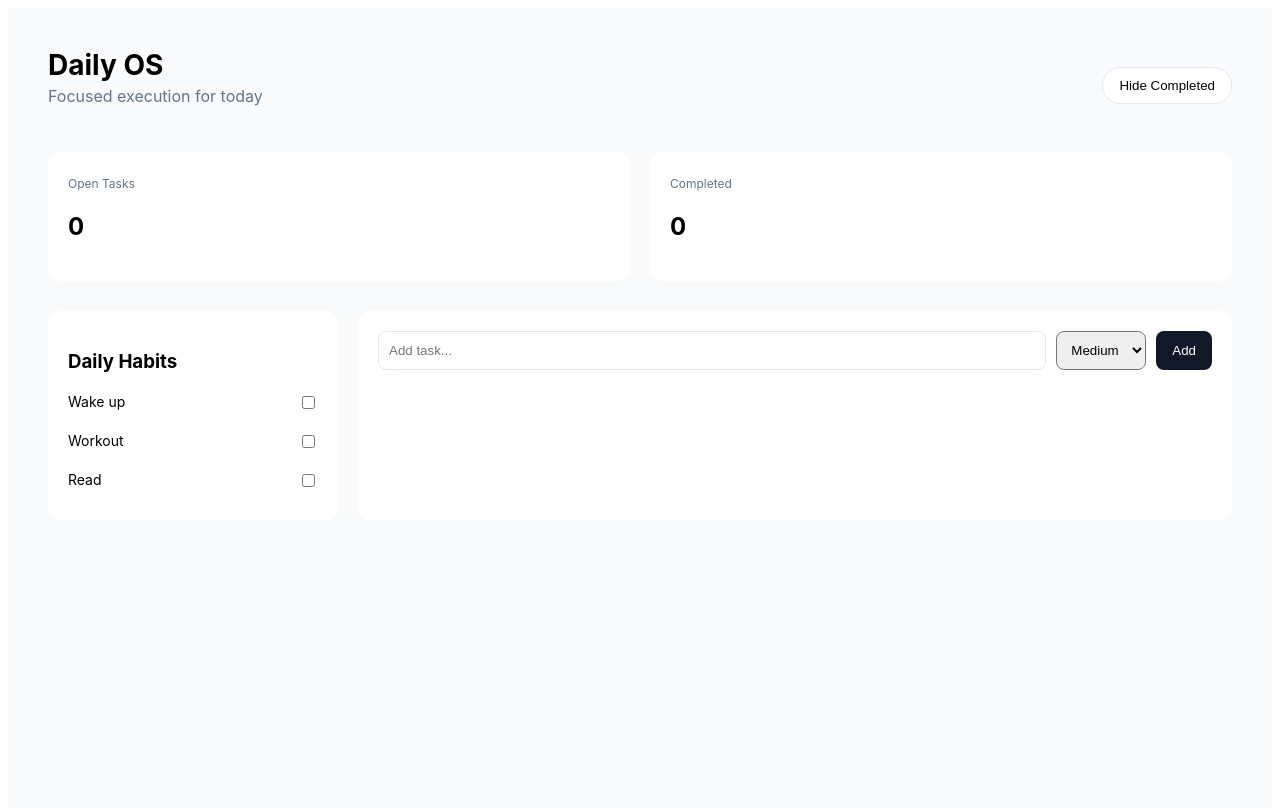
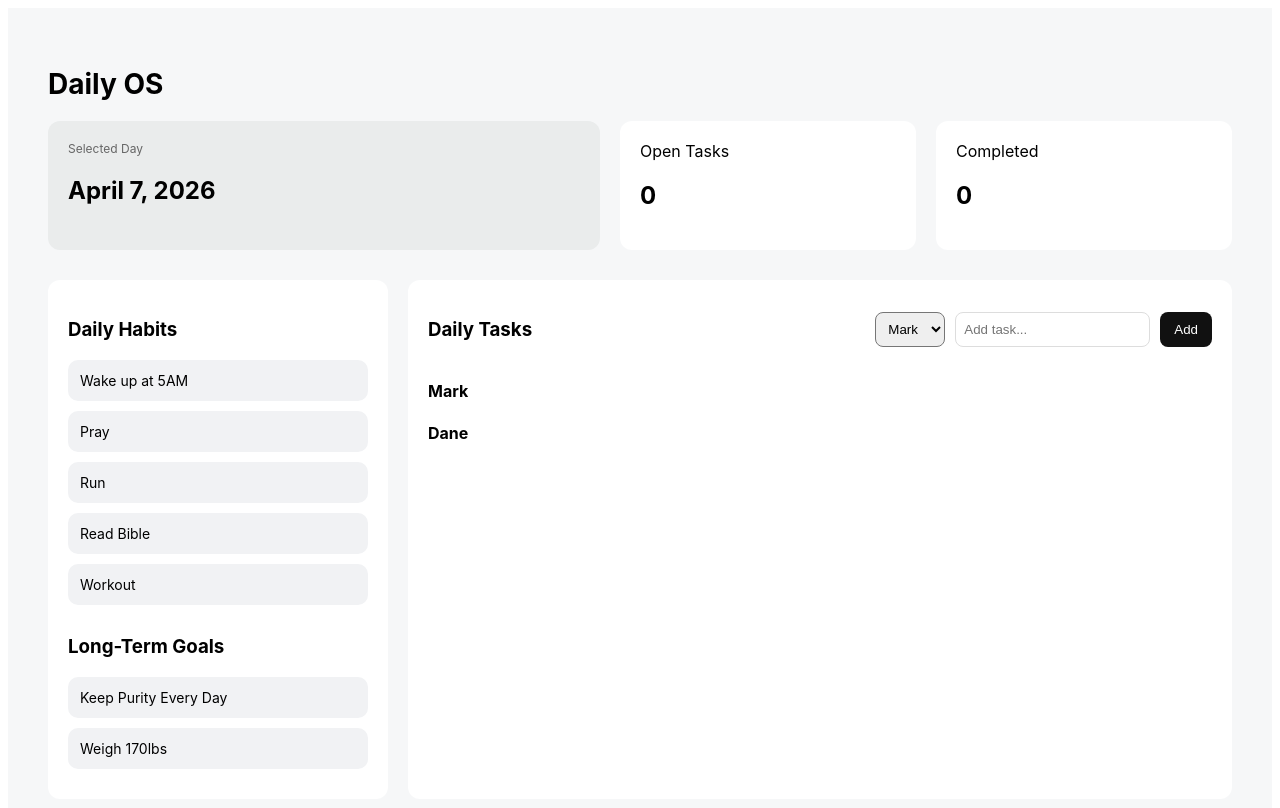
Before and after one commit to nikitaline-code/nl-operating-system, a Next.js app: page /tasks in a window 1280 px wide. Shown: the top 808 px of the page. Built offline with nearby package versions, Linux system fonts and the light colour scheme.

Commit message:
Update tasks.js

```diff
--- a/pages/tasks.js
+++ b/pages/tasks.js
@@ -1,147 +1,145 @@
 import { useState } from "react";
 
 export default function Tasks() {
+  const [person, setPerson] = useState("Mark");
+  const [taskText, setTaskText] = useState("");
   const [tasks, setTasks] = useState([]);
-  const [taskText, setTaskText] = useState("");
-  const [priority, setPriority] = useState("Medium");
-  const [hideCompleted, setHideCompleted] = useState(false);
 
   const [habits, setHabits] = useState([
-    { name: "Wake up", done: false },
-    { name: "Workout", done: false },
-    { name: "Read", done: false },
+    "Wake up at 5AM",
+    "Pray",
+    "Run",
+    "Read Bible",
+    "Workout",
   ]);
 
   const addTask = () => {
     if (!taskText) return;
+
     setTasks([
       ...tasks,
       {
         text: taskText,
-        priority,
+        person,
         done: false,
       },
     ]);
+
     setTaskText("");
   };
 
-  const toggleTask = (index) => {
+  const toggleTask = (i) => {
     const updated = [...tasks];
-    updated[index].done = !updated[index].done;
+    updated[i].done = !updated[i].done;
     setTasks(updated);
   };
 
-  const toggleHabit = (index) => {
-    const updated = [...habits];
-    updated[index].done = !updated[index].done;
-    setHabits(updated);
+  const groupedTasks = {
+    Mark: tasks.filter((t) => t.person === "Mark"),
+    Dane: tasks.filter((t) => t.person === "Dane"),
   };
 
   return (
     <div style={styles.page}>
       {/* HEADER */}
       <div style={styles.header}>
-        <div>
         <h1 style={styles.title}>Daily OS</h1>
-          <p style={styles.subtitle}>Focused execution for today</p>
       </div>
 
-        <button
-          onClick={() => setHideCompleted(!hideCompleted)}
-          style={styles.toggleBtn}
-        >
-          {hideCompleted ? "Show Completed" : "Hide Completed"}
-        </button>
+      {/* TOP CARDS */}
+      <div style={styles.topRow}>
+        <div style={styles.bigCard}>
+          <div style={styles.dateLabel}>Selected Day</div>
+          <h2>April 7, 2026</h2>
         </div>
 
-      {/* STATS */}
-      <div style={styles.stats}>
-        <div style={styles.card}>
-          <span style={styles.cardLabel}>Open Tasks</span>
+        <div style={styles.smallCard}>
+          <span>Open Tasks</span>
           <h2>{tasks.filter((t) => !t.done).length}</h2>
         </div>
 
-        <div style={styles.card}>
-          <span style={styles.cardLabel}>Completed</span>
+        <div style={styles.smallCard}>
+          <span>Completed</span>
           <h2>{tasks.filter((t) => t.done).length}</h2>
         </div>
       </div>
 
       {/* MAIN */}
       <div style={styles.main}>
-        {/* HABITS */}
-        <div style={styles.habits}>
-          <h3 style={styles.sectionTitle}>Daily Habits</h3>
+        {/* LEFT */}
+        <div style={styles.left}>
+          <h3>Daily Habits</h3>
 
-          {habits.map((habit, i) => (
-            <div
-              key={i}
-              style={{
-                ...styles.habitItem,
-                opacity: habit.done ? 0.5 : 1,
-              }}
-              onClick={() => toggleHabit(i)}
-            >
-              <span>{habit.name}</span>
-              <input type="checkbox" checked={habit.done} readOnly />
+          {habits.map((h, i) => (
+            <div key={i} style={styles.habit}>
+              {h}
             </div>
           ))}
+
+          <h3 style={{ marginTop: 30 }}>Long-Term Goals</h3>
+
+          <div style={styles.habit}>Keep Purity Every Day</div>
+          <div style={styles.habit}>Weigh 170lbs</div>
         </div>
 
-        {/* TASKS */}
-        <div style={styles.tasks}>
-          {/* INPUT */}
-          <div style={styles.inputRow}>
+        {/* RIGHT */}
+        <div style={styles.right}>
+          <div style={styles.taskHeader}>
+            <h3>Daily Tasks</h3>
+
+            <div style={styles.controls}>
+              <select
+                value={person}
+                onChange={(e) => setPerson(e.target.value)}
+                style={styles.select}
+              >
+                <option>Mark</option>
+                <option>Dane</option>
+              </select>
+
               <input
+                placeholder="Add task..."
                 value={taskText}
                 onChange={(e) => setTaskText(e.target.value)}
-              placeholder="Add task..."
                 style={styles.input}
               />
-
-            <select
-              value={priority}
-              onChange={(e) => setPriority(e.target.value)}
-              style={styles.select}
-            >
-              <option>High</option>
-              <option>Medium</option>
-              <option>Low</option>
-            </select>
 
               <button onClick={addTask} style={styles.addBtn}>
                 Add
               </button>
             </div>
+          </div>
 
-          {/* TASK LIST */}
-          <div>
-            {tasks
-              .filter((t) => (hideCompleted ? !t.done : true))
-              .map((task, i) => (
+          {/* MARK TASKS */}
+          <div style={styles.section}>
+            <h4>Mark</h4>
+            {groupedTasks.Mark.map((t, i) => (
               <div
                 key={i}
                 style={{
-                    ...styles.taskItem,
-                    opacity: task.done ? 0.5 : 1,
+                  ...styles.task,
+                  opacity: t.done ? 0.5 : 1,
                 }}
                 onClick={() => toggleTask(i)}
               >
-                  <span>{task.text}</span>
+                {t.text}
+              </div>
+            ))}
+          </div>
 
-                  <span
+          {/* DANE TASKS */}
+          <div style={styles.section}>
+            <h4>Dane</h4>
+            {groupedTasks.Dane.map((t, i) => (
+              <div
+                key={i}
                 style={{
-                      ...styles.badge,
-                      background:
-                        task.priority === "High"
-                          ? "#fee2e2"
-                          : task.priority === "Medium"
-                          ? "#fef3c7"
-                          : "#e0f2fe",
+                  ...styles.task,
+                  opacity: t.done ? 0.5 : 1,
                 }}
+                onClick={() => toggleTask(i)}
               >
-                    {task.priority}
-                  </span>
+                {t.text}
               </div>
             ))}
           </div>
@@ -155,124 +153,110 @@ export default function Tasks() {
 
 const styles = {
   page: {
+    background: "#f6f7f8",
+    minHeight: "100vh",
     padding: 40,
     fontFamily: "Inter, sans-serif",
-    background: "#f8fafc",
-    minHeight: "100vh",
   },
 
   header: {
-    display: "flex",
-    justifyContent: "space-between",
-    alignItems: "center",
+    marginBottom: 20,
   },
 
   title: {
-    margin: 0,
     fontSize: 28,
   },
 
-  subtitle: {
-    marginTop: 4,
-    color: "#64748b",
+  topRow: {
+    display: "flex",
+    gap: 20,
+    marginBottom: 30,
   },
 
-  toggleBtn: {
-    background: "#fff",
-    border: "1px solid #e2e8f0",
-    padding: "10px 16px",
-    borderRadius: 999,
-    cursor: "pointer",
-  },
-
-  stats: {
-    display: "flex",
-    gap: 20,
-    marginTop: 30,
-  },
-
-  card: {
-    background: "#fff",
-    padding: 20,
-    borderRadius: 12,
-    flex: 1,
-  },
-
-  cardLabel: {
-    color: "#64748b",
-    fontSize: 12,
-  },
-
-  main: {
-    display: "flex",
-    gap: 20,
-    marginTop: 30,
-  },
-
-  habits: {
-    width: 250,
-    background: "#fff",
+  bigCard: {
+    flex: 2,
+    background: "#eaecec",
     padding: 20,
     borderRadius: 12,
   },
 
-  sectionTitle: {
-    marginBottom: 10,
-  },
-
-  habitItem: {
-    display: "flex",
-    justifyContent: "space-between",
-    padding: "10px 0",
-    cursor: "pointer",
-    fontSize: 14,
-  },
-
-  tasks: {
+  smallCard: {
     flex: 1,
     background: "#fff",
     padding: 20,
     borderRadius: 12,
   },
 
-  inputRow: {
+  dateLabel: {
+    fontSize: 12,
+    color: "#666",
+  },
+
+  main: {
+    display: "flex",
+    gap: 20,
+  },
+
+  left: {
+    width: 300,
+    background: "#fff",
+    padding: 20,
+    borderRadius: 12,
+  },
+
+  right: {
+    flex: 1,
+    background: "#fff",
+    padding: 20,
+    borderRadius: 12,
+  },
+
+  habit: {
+    background: "#f1f2f4",
+    padding: 12,
+    borderRadius: 10,
+    marginBottom: 10,
+    fontSize: 14,
+  },
+
+  taskHeader: {
+    display: "flex",
+    justifyContent: "space-between",
+    alignItems: "center",
+  },
+
+  controls: {
     display: "flex",
     gap: 10,
-    marginBottom: 20,
   },
 
   input: {
-    flex: 1,
-    padding: 10,
+    padding: 8,
     borderRadius: 8,
-    border: "1px solid #e2e8f0",
+    border: "1px solid #ddd",
   },
 
   select: {
-    padding: 10,
+    padding: 8,
     borderRadius: 8,
   },
 
   addBtn: {
-    background: "#111827",
+    background: "#111",
     color: "#fff",
-    padding: "10px 16px",
+    border: "none",
+    padding: "8px 14px",
     borderRadius: 8,
-    border: "none",
     cursor: "pointer",
   },
 
-  taskItem: {
-    display: "flex",
-    justifyContent: "space-between",
-    padding: "12px 0",
-    borderBottom: "1px solid #f1f5f9",
+  section: {
+    marginTop: 20,
+  },
+
+  task: {
+    padding: 10,
+    borderBottom: "1px solid #eee",
     cursor: "pointer",
   },
-
-  badge: {
-    padding: "4px 10px",
-    borderRadius: 999,
-    fontSize: 12,
-  },
 };
```
Lines whose indentation alone changed are shown as unchanged.
